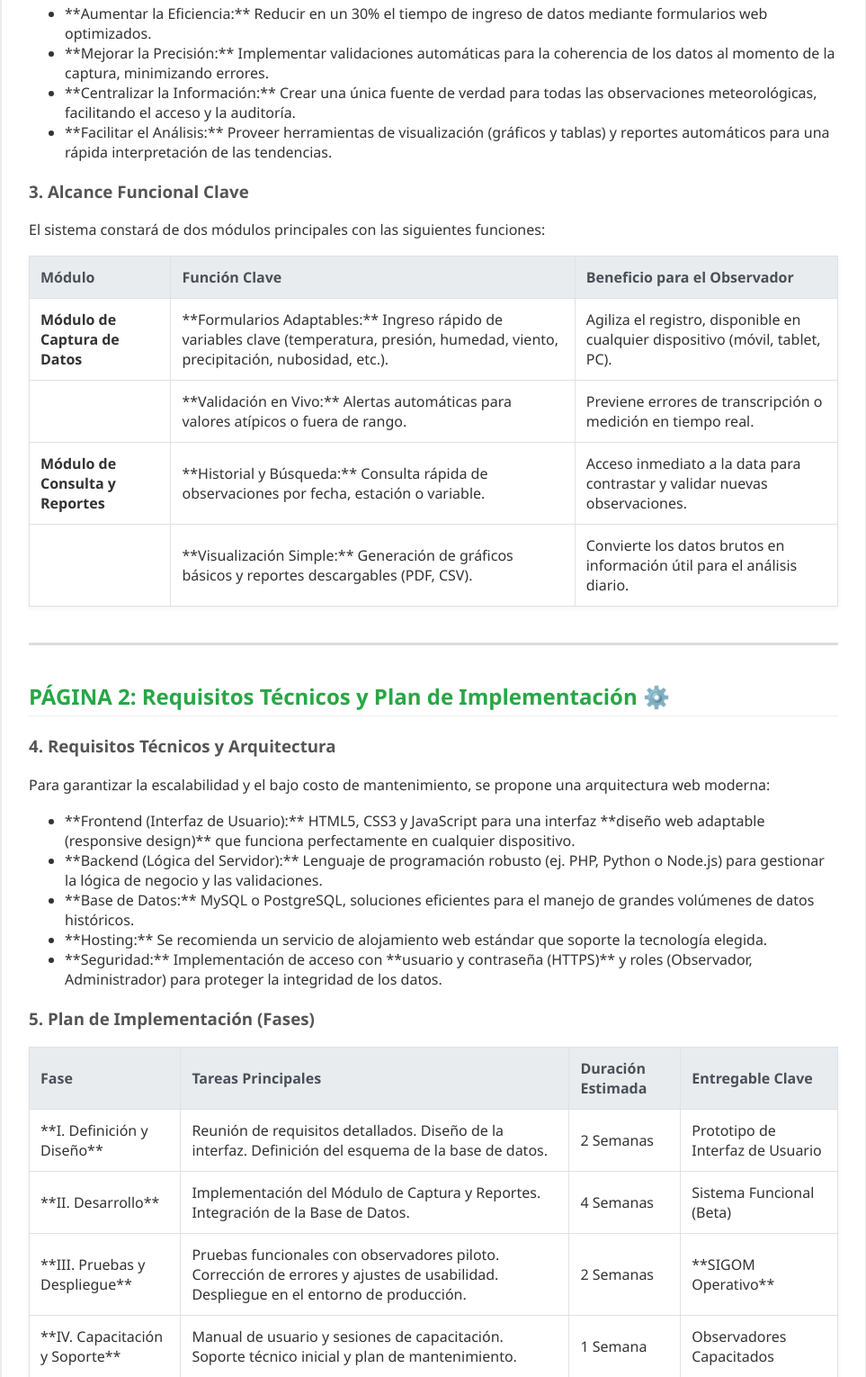
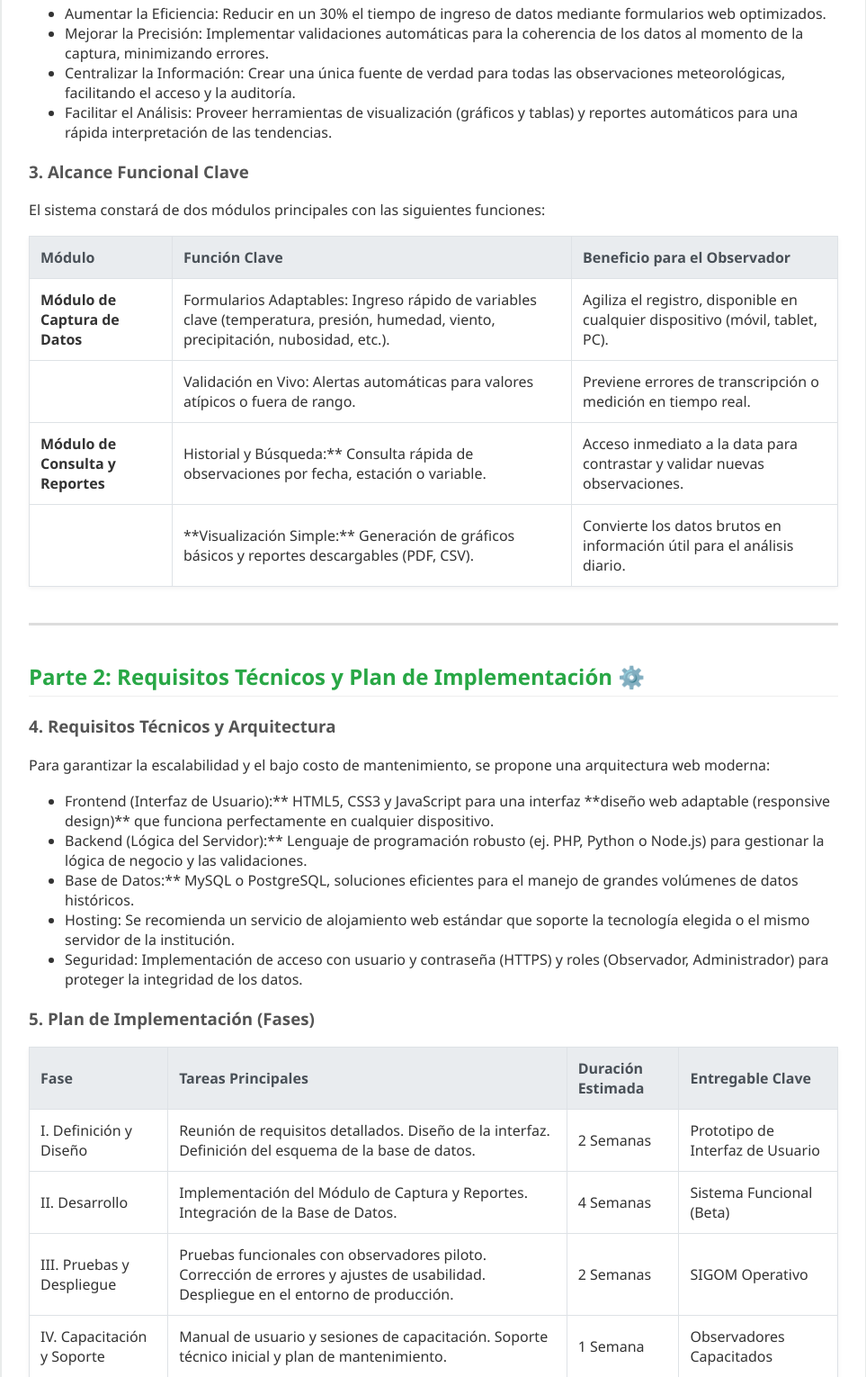
Before and after one commit to marce316/SigomPage, a plain HTML site: page index.html in a window 1280 px wide. Shown: the part 600-2130 px from the top of the page at 90% size, without its empty margins (158-1121 px from the left). Drawn offline with Linux system fonts and the light colour scheme.

Commit message:
Update index.html

```diff
--- a/index.html
+++ b/index.html
@@ -85,7 +85,7 @@
         <h1>Propuesta Técnica: Sistema Web de Gestión de Observaciones Meteorológicas (SIGOM)</h1>
 
         <div id="pagina-1">
-            <h2>PÁGINA 1: Resumen Ejecutivo y Alcance del Proyecto 📝</h2>
+            <h2>Parte 1: Resumen Ejecutivo y Alcance del Proyecto 📝</h2>
 
             <h3>1. Resumen Ejecutivo</h3>
             <p><strong>Propuesta:</strong> Implementación de un <span class="resumen-key-point">Sistema Web de Gestión de Observaciones Meteorológicas (SIGOM)</span>, diseñado para optimizar el rendimiento y la eficiencia de los observadores. Este sistema reemplazará los métodos manuales, reduciendo errores y tiempos de procesamiento, y proporcionará acceso instantáneo a datos históricos y en tiempo real.</p>
@@ -94,10 +94,10 @@
 
             <h3>2. Objetivos del Sistema</h3>
             <ul>
-                <li>**Aumentar la Eficiencia:** Reducir en un 30% el tiempo de ingreso de datos mediante formularios web optimizados.</li>
-                <li>**Mejorar la Precisión:** Implementar validaciones automáticas para la coherencia de los datos al momento de la captura, minimizando errores.</li>
-                <li>**Centralizar la Información:** Crear una única fuente de verdad para todas las observaciones meteorológicas, facilitando el acceso y la auditoría.</li>
-                <li>**Facilitar el Análisis:** Proveer herramientas de visualización (gráficos y tablas) y reportes automáticos para una rápida interpretación de las tendencias.</li>
+                <li>Aumentar la Eficiencia: Reducir en un 30% el tiempo de ingreso de datos mediante formularios web optimizados.</li>
+                <li>Mejorar la Precisión: Implementar validaciones automáticas para la coherencia de los datos al momento de la captura, minimizando errores.</li>
+                <li>Centralizar la Información: Crear una única fuente de verdad para todas las observaciones meteorológicas, facilitando el acceso y la auditoría.</li>
+                <li>Facilitar el Análisis: Proveer herramientas de visualización (gráficos y tablas) y reportes automáticos para una rápida interpretación de las tendencias.</li>
             </ul>
 
             <h3>3. Alcance Funcional Clave</h3>
@@ -113,17 +113,17 @@
                 <tbody>
                     <tr>
                         <td><strong>Módulo de Captura de Datos</strong></td>
-                        <td>**Formularios Adaptables:** Ingreso rápido de variables clave (temperatura, presión, humedad, viento, precipitación, nubosidad, etc.).</td>
+                        <td>Formularios Adaptables: Ingreso rápido de variables clave (temperatura, presión, humedad, viento, precipitación, nubosidad, etc.).</td>
                         <td>Agiliza el registro, disponible en cualquier dispositivo (móvil, tablet, PC).</td>
                     </tr>
                     <tr>
                         <td></td>
-                        <td>**Validación en Vivo:** Alertas automáticas para valores atípicos o fuera de rango.</td>
+                        <td>Validación en Vivo: Alertas automáticas para valores atípicos o fuera de rango.</td>
                         <td>Previene errores de transcripción o medición en tiempo real.</td>
                     </tr>
                     <tr>
                         <td><strong>Módulo de Consulta y Reportes</strong></td>
-                        <td>**Historial y Búsqueda:** Consulta rápida de observaciones por fecha, estación o variable.</td>
+                        <td>Historial y Búsqueda:** Consulta rápida de observaciones por fecha, estación o variable.</td>
                         <td>Acceso inmediato a la data para contrastar y validar nuevas observaciones.</td>
                     </tr>
                     <tr>
@@ -138,16 +138,16 @@
         <div class="section-separator"></div>
 
         <div id="pagina-2">
-            <h2>PÁGINA 2: Requisitos Técnicos y Plan de Implementación ⚙️</h2>
+            <h2>Parte 2: Requisitos Técnicos y Plan de Implementación ⚙️</h2>
 
             <h3>4. Requisitos Técnicos y Arquitectura</h3>
             <p>Para garantizar la escalabilidad y el bajo costo de mantenimiento, se propone una arquitectura web moderna:</p>
             <ul>
-                <li>**Frontend (Interfaz de Usuario):** HTML5, CSS3 y JavaScript para una interfaz **diseño web adaptable (responsive design)** que funciona perfectamente en cualquier dispositivo.</li>
-                <li>**Backend (Lógica del Servidor):** Lenguaje de programación robusto (ej. PHP, Python o Node.js) para gestionar la lógica de negocio y las validaciones.</li>
-                <li>**Base de Datos:** MySQL o PostgreSQL, soluciones eficientes para el manejo de grandes volúmenes de datos históricos.</li>
-                <li>**Hosting:** Se recomienda un servicio de alojamiento web estándar que soporte la tecnología elegida.</li>
-                <li>**Seguridad:** Implementación de acceso con **usuario y contraseña (HTTPS)** y roles (Observador, Administrador) para proteger la integridad de los datos.</li>
+                <li>Frontend (Interfaz de Usuario):** HTML5, CSS3 y JavaScript para una interfaz **diseño web adaptable (responsive design)** que funciona perfectamente en cualquier dispositivo.</li>
+                <li>Backend (Lógica del Servidor):** Lenguaje de programación robusto (ej. PHP, Python o Node.js) para gestionar la lógica de negocio y las validaciones.</li>
+                <li>Base de Datos:** MySQL o PostgreSQL, soluciones eficientes para el manejo de grandes volúmenes de datos históricos.</li>
+                <li>Hosting: Se recomienda un servicio de alojamiento web estándar que soporte la tecnología elegida o el mismo servidor de la institución.</li>
+                <li>Seguridad: Implementación de acceso con usuario y contraseña (HTTPS) y roles (Observador, Administrador) para proteger la integridad de los datos.</li>
             </ul>
 
             <h3>5. Plan de Implementación (Fases)</h3>
@@ -162,25 +162,25 @@
                 </thead>
                 <tbody>
                     <tr>
-                        <td>**I. Definición y Diseño**</td>
+                        <td>I. Definición y Diseño</td>
                         <td>Reunión de requisitos detallados. Diseño de la interfaz. Definición del esquema de la base de datos.</td>
                         <td>2 Semanas</td>
                         <td>Prototipo de Interfaz de Usuario</td>
                     </tr>
                     <tr>
-                        <td>**II. Desarrollo**</td>
+                        <td>II. Desarrollo</td>
                         <td>Implementación del Módulo de Captura y Reportes. Integración de la Base de Datos.</td>
                         <td>4 Semanas</td>
                         <td>Sistema Funcional (Beta)</td>
                     </tr>
                     <tr>
-                        <td>**III. Pruebas y Despliegue**</td>
+                        <td>III. Pruebas y Despliegue</td>
                         <td>Pruebas funcionales con observadores piloto. Corrección de errores y ajustes de usabilidad. Despliegue en el entorno de producción.</td>
                         <td>2 Semanas</td>
-                        <td>**SIGOM Operativo**</td>
+                        <td>SIGOM Operativo</td>
                     </tr>
                     <tr>
-                        <td>**IV. Capacitación y Soporte**</td>
+                        <td>IV. Capacitación y Soporte</td>
                         <td>Manual de usuario y sesiones de capacitación. Soporte técnico inicial y plan de mantenimiento.</td>
                         <td>1 Semana</td>
                         <td>Observadores Capacitados</td>
```
